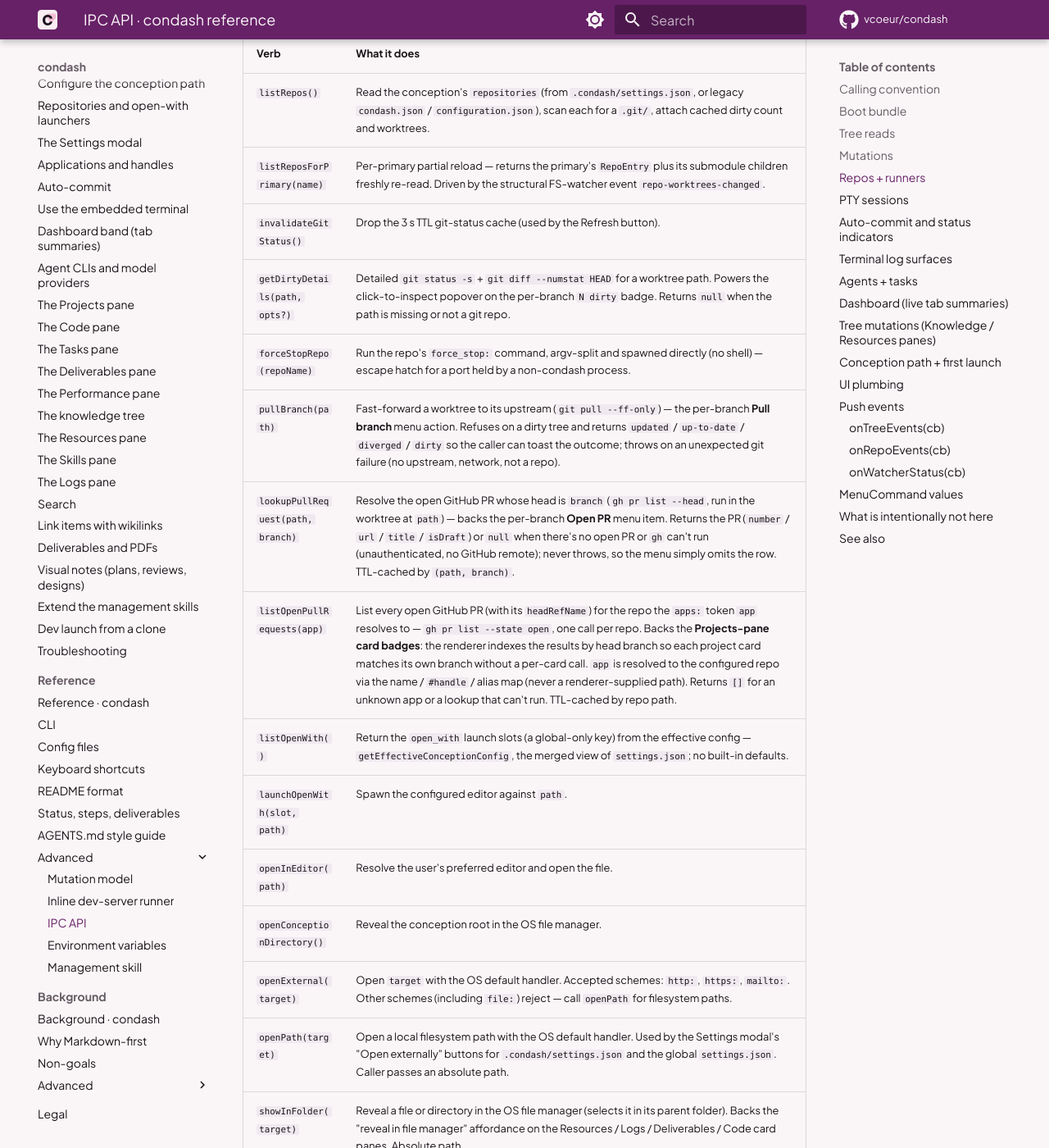
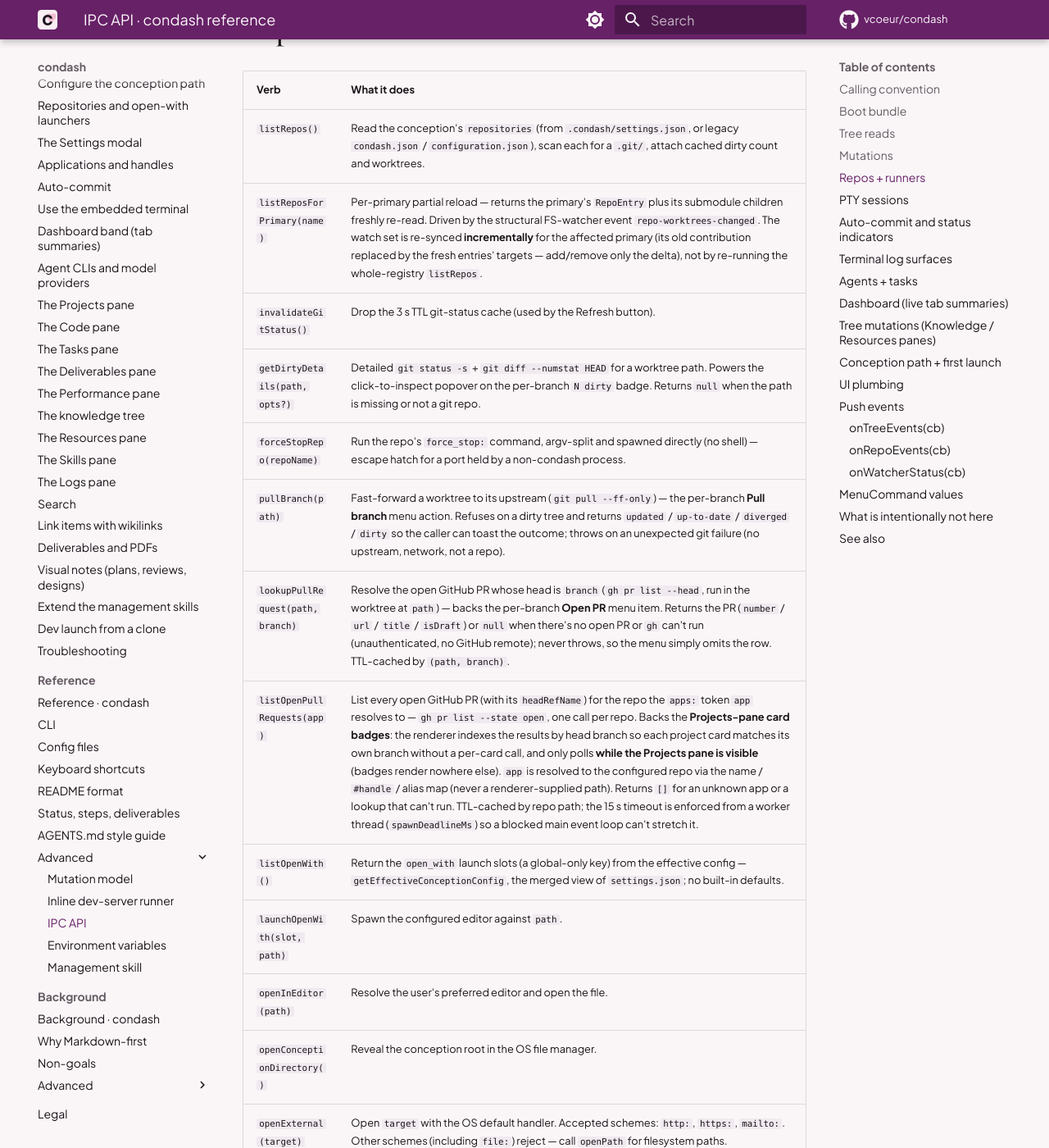
Before and after one commit to vcoeur/condash, an MkDocs documentation site: the page built from docs/reference/ipc-api.md, in a window 1280 px wide and 1400 px high, scrolled down 4587 px. Shown: the whole window at 82% size. Built offline with MkDocs 1.6.1 and Material for MkDocs 9.7.7, drawn with Linux system fonts in a browser that asks for light colours; comment, search, counter and statistics services are not loaded; some of the changed text lies outside the part shown.

Commit message:
docs: PR lookup pane gate + worker deadline, incremental watcher re-sync, chunked README scan
Behaviour notes for B3/B4/B5 in ipc-api.md and internals.md, plus the
carried-over AGENTS.md guard: updateSettings writes are queued and
last-enqueued-wins — a caller sequencing paired writes must await the
first (v4.124.3 welcome-marker race, PR #563).

```diff
--- a/docs/reference/ipc-api.md
+++ b/docs/reference/ipc-api.md
@@ -43,7 +43,7 @@
 | `readSkillsTree(scope)` | `SkillNode \| null` | Walk one skills scope. `SkillScope` is `'conception' \| 'user'`: `conception` reads `<conception>/AGENTS.md` + `<conception>/.agents/skills/`; `user` reads `~/.config/agents/AGENTS.md` + `~/.config/agents/skills/`. Both are [agedum](skill.md#the-harness-launcher-agedum) **sources** — condash never reads a per-harness compiled output (`~/.claude/`, `~/.kimi/`, `~/.config/opencode/`). Markdown only, with title / summary parsed from the head and optional `shipped` / `diverged` chips (shipped SHAs come from `.condash-skills.json` when present). `null` when neither the skills directory nor the `AGENTS.md` exists. |
 | `readSkillFile(path)` | `string` | Read-only content fetch for a Skills-pane file. Like `readNote` but also permits the user-scope skill locations (the global scope lives outside the conception); rejects anything else. |
 | `search(query, scopes?)` | `SearchResults` | Full-text search across projects, knowledge, resources, skills, and logs. Markdown sources are served from an in-memory index; logs are scanned on disk, and only when in scope (see [Internals — The search index](../explanation/internals.md#search-index)). |
-| `searchProjectReadmes(query)` | `string[]` | The Projects-pane [filter bar](../guides/projects-pane.md#filter)'s search: the `Project.path` of every item whose `README.md` content or slug carries every term of `query` — same grammar and index as `search`, but a boolean predicate (no scoring, no snippets, no match on the rest of the path), README files only, and **uncapped** (a filter must be exhaustive where the ranked search only has to be useful). |
+| `searchProjectReadmes(query)` | `string[]` | The Projects-pane [filter bar](../guides/projects-pane.md#filter)'s search: the `Project.path` of every item whose `README.md` content or slug carries every term of `query` — same grammar and index as `search`, but a boolean predicate (no scoring, no snippets, no match on the rest of the path), README files only, and **uncapped** (a filter must be exhaustive where the ranked search only has to be useful). Served from the in-memory index; the scan yields to the event loop every 64 files so a large corpus can't monopolise the main thread. |
 
 ## Mutations
 
@@ -75,13 +75,13 @@
 | Verb | What it does |
 |---|---|
 | `listRepos()` | Read the conception's `repositories` (from `.condash/settings.json`, or legacy `condash.json` / `configuration.json`), scan each for a `.git/`, attach cached dirty count and worktrees. |
-| `listReposForPrimary(name)` | Per-primary partial reload — returns the primary's `RepoEntry` plus its submodule children freshly re-read. Driven by the structural FS-watcher event `repo-worktrees-changed`. |
+| `listReposForPrimary(name)` | Per-primary partial reload — returns the primary's `RepoEntry` plus its submodule children freshly re-read. Driven by the structural FS-watcher event `repo-worktrees-changed`. The watch set is re-synced **incrementally** for the affected primary (its old contribution replaced by the fresh entries' targets — add/remove only the delta), not by re-running the whole-registry `listRepos`. |
 | `invalidateGitStatus()` | Drop the 3 s TTL git-status cache (used by the Refresh button). |
 | `getDirtyDetails(path, opts?)` | Detailed `git status -s` + `git diff --numstat HEAD` for a worktree path. Powers the click-to-inspect popover on the per-branch `N dirty` badge. Returns `null` when the path is missing or not a git repo. |
 | `forceStopRepo(repoName)` | Run the repo's `force_stop:` command, argv-split and spawned directly (no shell) — escape hatch for a port held by a non-condash process. |
 | `pullBranch(path)` | Fast-forward a worktree to its upstream (`git pull --ff-only`) — the per-branch **Pull branch** menu action. Refuses on a dirty tree and returns `updated` / `up-to-date` / `diverged` / `dirty` so the caller can toast the outcome; throws on an unexpected git failure (no upstream, network, not a repo). |
 | `lookupPullRequest(path, branch)` | Resolve the open GitHub PR whose head is `branch` (`gh pr list --head`, run in the worktree at `path`) — backs the per-branch **Open PR** menu item. Returns the PR (`number` / `url` / `title` / `isDraft`) or `null` when there's no open PR or `gh` can't run (unauthenticated, no GitHub remote); never throws, so the menu simply omits the row. TTL-cached by `(path, branch)`. |
-| `listOpenPullRequests(app)` | List every open GitHub PR (with its `headRefName`) for the repo the `apps:` token `app` resolves to — `gh pr list --state open`, one call per repo. Backs the **Projects-pane card badges**: the renderer indexes the results by head branch so each project card matches its own branch without a per-card call. `app` is resolved to the configured repo via the name / `#handle` / alias map (never a renderer-supplied path). Returns `[]` for an unknown app or a lookup that can't run. TTL-cached by repo path. |
+| `listOpenPullRequests(app)` | List every open GitHub PR (with its `headRefName`) for the repo the `apps:` token `app` resolves to — `gh pr list --state open`, one call per repo. Backs the **Projects-pane card badges**: the renderer indexes the results by head branch so each project card matches its own branch without a per-card call, and only polls **while the Projects pane is visible** (badges render nowhere else). `app` is resolved to the configured repo via the name / `#handle` / alias map (never a renderer-supplied path). Returns `[]` for an unknown app or a lookup that can't run. TTL-cached by repo path; the 15 s timeout is enforced from a worker thread (`spawnDeadlineMs`) so a blocked main event loop can't stretch it. |
 | `listOpenWith()` | Return the `open_with` launch slots (a global-only key) from the effective config — `getEffectiveConceptionConfig`, the merged view of `settings.json`; no built-in defaults. |
 | `launchOpenWith(slot, path)` | Spawn the configured editor against `path`. |
 | `openInEditor(path)` | Resolve the user's preferred editor and open the file. |
```
Also changed, not shown: AGENTS.md (+1 -0 lines), docs/explanation/internals.md (+1 -1 lines).
